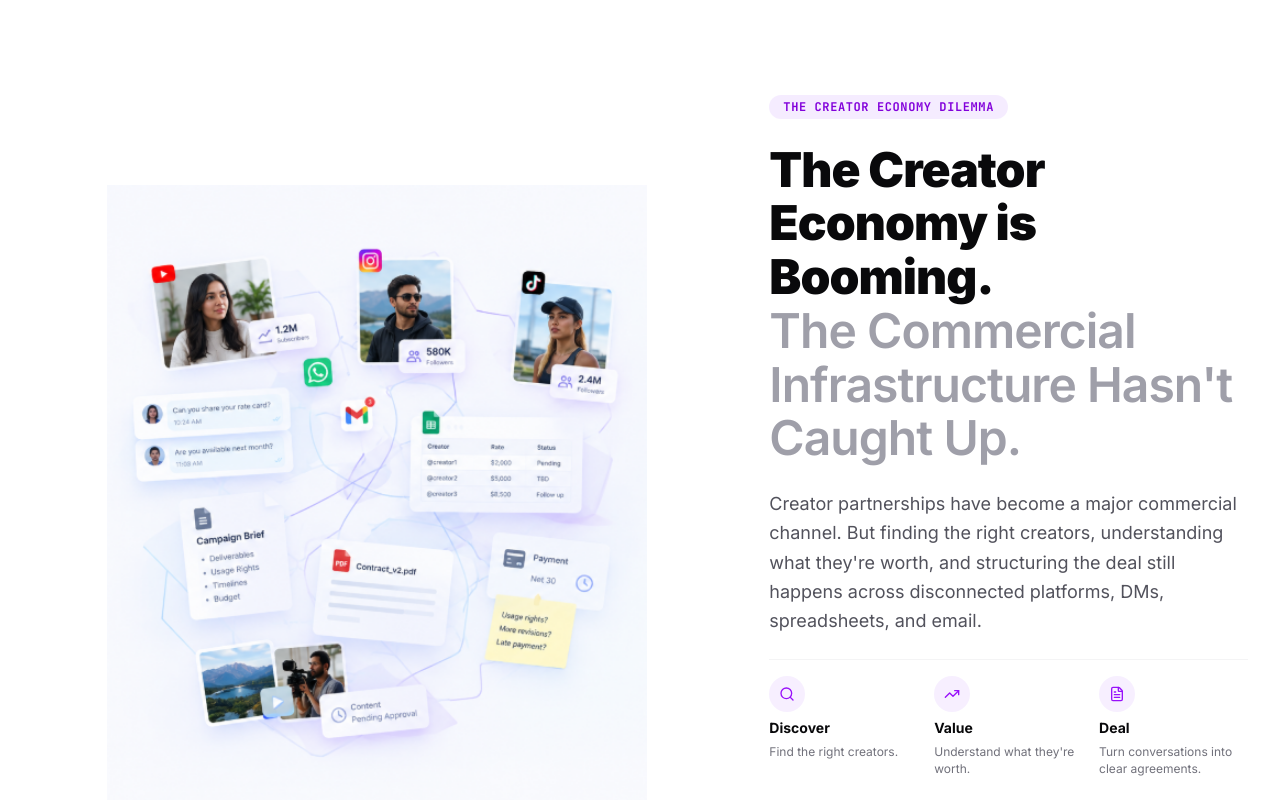
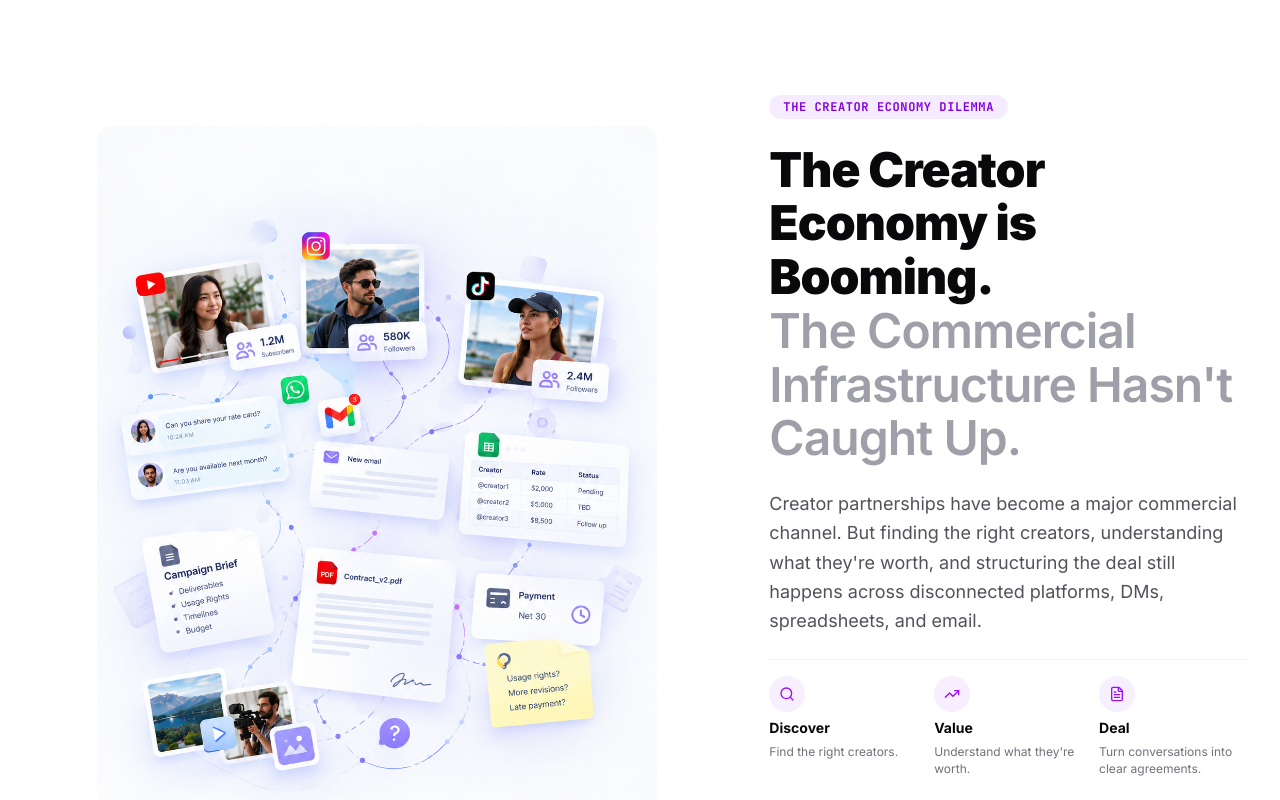
Before and after one commit to 01hostcatalyst-ars/SC-V2-141126, a Next.js app: page / in a window 1280 px wide. Shown: the part 1020-1820 px from the top of the page. Built offline with nearby package versions, Linux system fonts and the light colour scheme; no server answers; the database is empty.

Commit message:
Update Section 2: use Creator Workflow Ecosystem-SignCollab.png in left illustration column

```diff
--- a/src/components/home/ProblemStatementSection.tsx
+++ b/src/components/home/ProblemStatementSection.tsx
@@ -19,12 +19,12 @@ export function ProblemStatementSection() {
           <div className="lg:col-span-7 flex items-center justify-center">
             <div className="relative w-full max-w-lg lg:max-w-none flex items-center justify-center">
               <Image
-                src="/images/creator_economy_dilemma_workflow.png"
-                alt="The fragmented creator economy commercial workflow illustrating scattered DMs, spreadsheets, and contract disputes"
-                width={491}
-                height={572}
+                src="/images/Creator Workflow Ecosystem-SignCollab.png"
+                alt="Creator Workflow Ecosystem illustrating fragmented DMs, spreadsheets, and contract disputes"
+                width={1086}
+                height={1448}
                 priority
-                className="w-full max-w-[500px] lg:max-w-[540px] h-auto object-contain select-none"
+                className="w-full max-w-[480px] lg:max-w-[560px] h-auto object-contain select-none rounded-2xl"
               />
             </div>
           </div>
```
Also changed, not shown: public/images/Creator Workflow Ecosystem-SignCollab.png (added).
